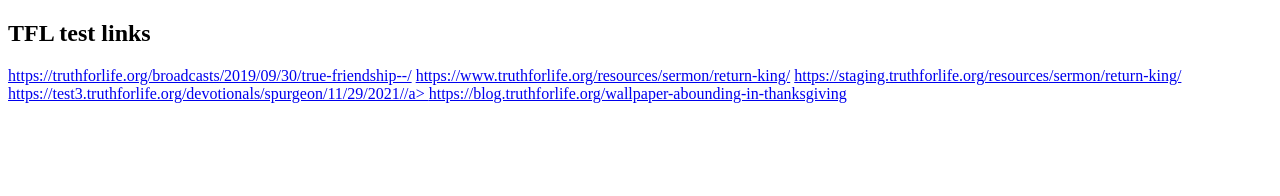
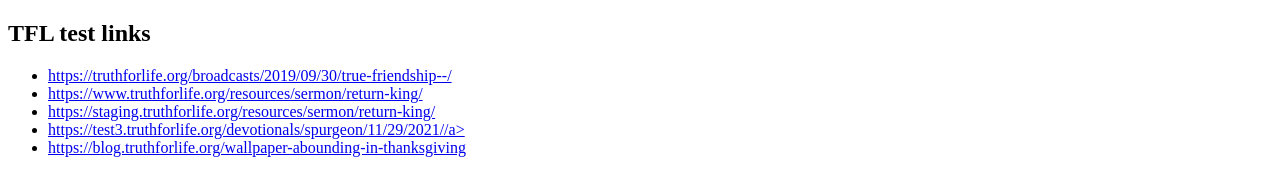
Before and after one commit to jeffmon/jeffmon.github.io, a plain HTML site: page index.html in a window 1280 px wide. Drawn offline with Linux system fonts and the light colour scheme.

Commit message:
List links

```diff
--- a/index.html
+++ b/index.html
@@ -1,19 +1,33 @@
 <!DOCTYPE html>
 <html lang="en">
+
 <head>
   <meta charset="UTF-8">
   <title>Document</title>
   <link rel="stylesheet" href="css/styles.css">
 </head>
+
 <body>
   <h2>TFL test links</h1>
-    <a href="https://truthforlife.org/broadcasts/2019/09/30/true-friendship--/">https://truthforlife.org/broadcasts/2019/09/30/true-friendship--/</a>
-    <a href="https://www.truthforlife.org/resources/sermon/return-king/">https://www.truthforlife.org/resources/sermon/return-king/</a>
-    <a href="https://staging.truthforlife.org/resources/sermon/return-king/">https://staging.truthforlife.org/resources/sermon/return-king/</a>
-    <a href="https://test3.truthforlife.org/devotionals/spurgeon/11/29/2021/">https://test3.truthforlife.org/devotionals/spurgeon/11/29/2021//a>
-    <a href="https://blog.truthforlife.org/wallpaper-abounding-in-thanksgiving">https://blog.truthforlife.org/wallpaper-abounding-in-thanksgiving</a>
+    <ul>
+      <li><a
+          href="https://truthforlife.org/broadcasts/2019/09/30/true-friendship--/">https://truthforlife.org/broadcasts/2019/09/30/true-friendship--/</a>
+      </li>
+      <li><a
+          href="https://www.truthforlife.org/resources/sermon/return-king/">https://www.truthforlife.org/resources/sermon/return-king/</a>
+      </li>
+      <li><a
+          href="https://staging.truthforlife.org/resources/sermon/return-king/">https://staging.truthforlife.org/resources/sermon/return-king/</a>
+      </li>
+      <li><a
+          href="https://test3.truthforlife.org/devotionals/spurgeon/11/29/2021/">https://test3.truthforlife.org/devotionals/spurgeon/11/29/2021//a>
+      </li>
+      <li><a
+          href="https://blog.truthforlife.org/wallpaper-abounding-in-thanksgiving">https://blog.truthforlife.org/wallpaper-abounding-in-thanksgiving</a>
+      </li>
+    </ul>
 
-  <script src="js/app.js"></script>
+    <script src="js/app.js"></script>
 </body>
 
 </html>
```
